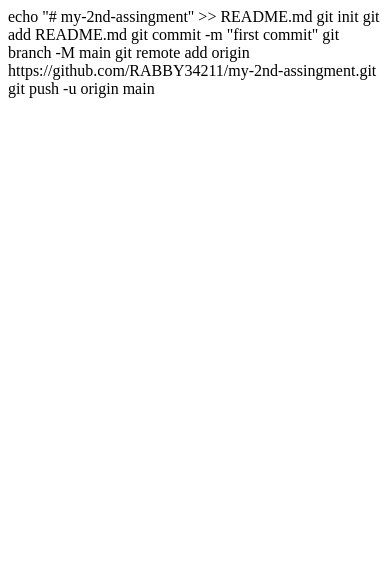
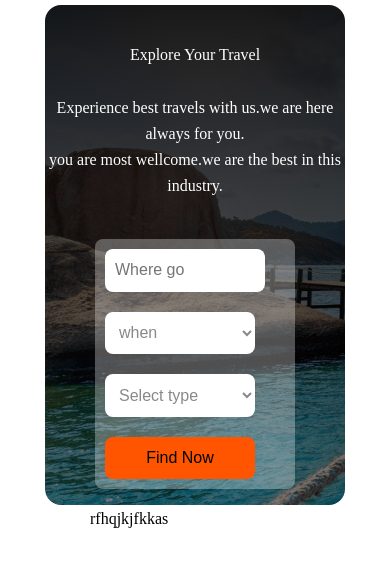
Before and after one commit to RABBY34211/my-2nd-assingment, a plain HTML site: page index.html in a window 390 px wide. Drawn offline with Linux system fonts and the light colour scheme.

Commit message:
banner section complete with one errow

```diff
--- a/index.html
+++ b/index.html
@@ -7,13 +7,48 @@
     <link rel="stylesheet" href="styles/styles.css">
 </head>
 <body>
+    <header>
+        <div class="banner">
+            <h2 class="banner-title">
+                Explore Your Travel
+
+            </h2>
+            <p class="banner-description">
+                Experience best travels with us.we are here always for you. <br>you are most wellcome.we are the best in this industry.
+
+
+            </p>
+            <form action="">
+
+
+                <input  class="element-width"  type="text" name="where" id="" placeholder="Where go">
+                <select class="element-width" name="when" id="when">
+                    <option value="when">when</option>
+                    <option value="">where</option>
+                </select>
+                <select class="element-width" name="Select type" id="">
+                    <option value="">Select type</option>
+                </select>
+                <button class="btn-primary">Find Now</button>
+            </form>
+        </div>
+    </header>
+
+    <main>
+
+        <div class="tours">
+            rfhqjkjfkkas
+
+
+
+        </div>
+
+
+
+
+
+
+    </main>
 
 </body>
 </html>
-echo "# my-2nd-assingment" >> README.md
-git init
-git add README.md
-git commit -m "first commit"
-git branch -M main
-git remote add origin https://github.com/RABBY34211/my-2nd-assingment.git
-git push -u origin main
--- a/styles/styles.css
+++ b/styles/styles.css
@@ -0,0 +1,128 @@
+@import url('https://fonts.googleapis.com/css2?family=Mulish:ital,wght@0,300;0,400;0,600;0,700;0,800;0,900;1,700;1,800&display=swap');
+/* commonly shared style */
+*{
+    margin: 0;
+    padding: 0;
+}
+main{
+    margin: 0 90px;
+}
+/* banner section style */
+
+.banner{
+    background-image: linear-gradient(rgb(0,0,0,0.9),rgb(0,0,0,0.5)),url(../Images/Group\ 13\ \(1\)\ \(1\).png);
+    background-repeat: no-repeat;
+    margin: 20px 85px;
+    height: 500px;
+    text-align: center;
+    border-radius: 16px;
+
+}
+form{
+    background: rgba(255, 255, 255, 0.3);
+    height: 80px;
+    width: 900px;
+    border-radius: 8px;
+    padding-top: 28px;
+    display: flex;
+    justify-content: space-evenly;
+    position: relative;
+    left: 175px;
+
+
+
+
+
+}
+.btn-primary{
+    width: 174px;
+    height: 52px;
+    border-radius: 8px;
+    border: none;
+    background: rgb(255, 84, 0);
+    font-size: 16px;
+    font-weight: 400;
+
+}
+form .element-width {
+    width: 174px;
+    height: 52px;
+    border-radius: 8px;
+    background: rgb(255, 255, 255);
+    border: none;
+    padding-left: 10px;
+    font-size: 1rem;
+    font-weight: 400;
+    color: rgba(19, 19, 24, 0.5);
+
+
+
+
+}
+.banner-title{
+    color: rgb(255, 255, 255);
+    font-size: 64px;
+    font-weight: 800;
+    line-height: 80px;
+    padding-top: 100px;
+
+
+}
+.banner-description{
+    color: rgb(255, 255, 255);
+    font-size: 16px;
+    font-weight: 400;
+    line-height: 26px;
+    margin-top: 40px;
+    margin-bottom: 40px;
+
+
+
+}
+
+
+/* responsive-style */
+
+/* banner section */
+@media screen and (max-width: 600px) {
+    form{
+        flex-direction: column;
+        gap: 20px;
+        position: relative;
+        left: 1px;
+        margin: 0;
+        padding: 0;
+    }
+    .banner{
+        height: 500px;
+        width: 300px;
+        margin: 5px auto;
+        padding: 0;
+    }
+    .banner-title{
+        padding-top: 50px;
+        font-size: 1rem;
+    font-weight: 500;
+    line-height: 0;
+    }
+    form{
+        height: 230px;
+        width: 200px;
+        position: relative;
+        left: 50px;
+        padding-top: 10px;
+        padding-bottom: 10px;
+    }
+    form .element-width{
+       margin-left: 10px;
+       width: 150px;
+
+
+    }
+    .btn-primary{
+        margin-left: 10px;
+        width: 150px;
+
+    }
+
+}
```
